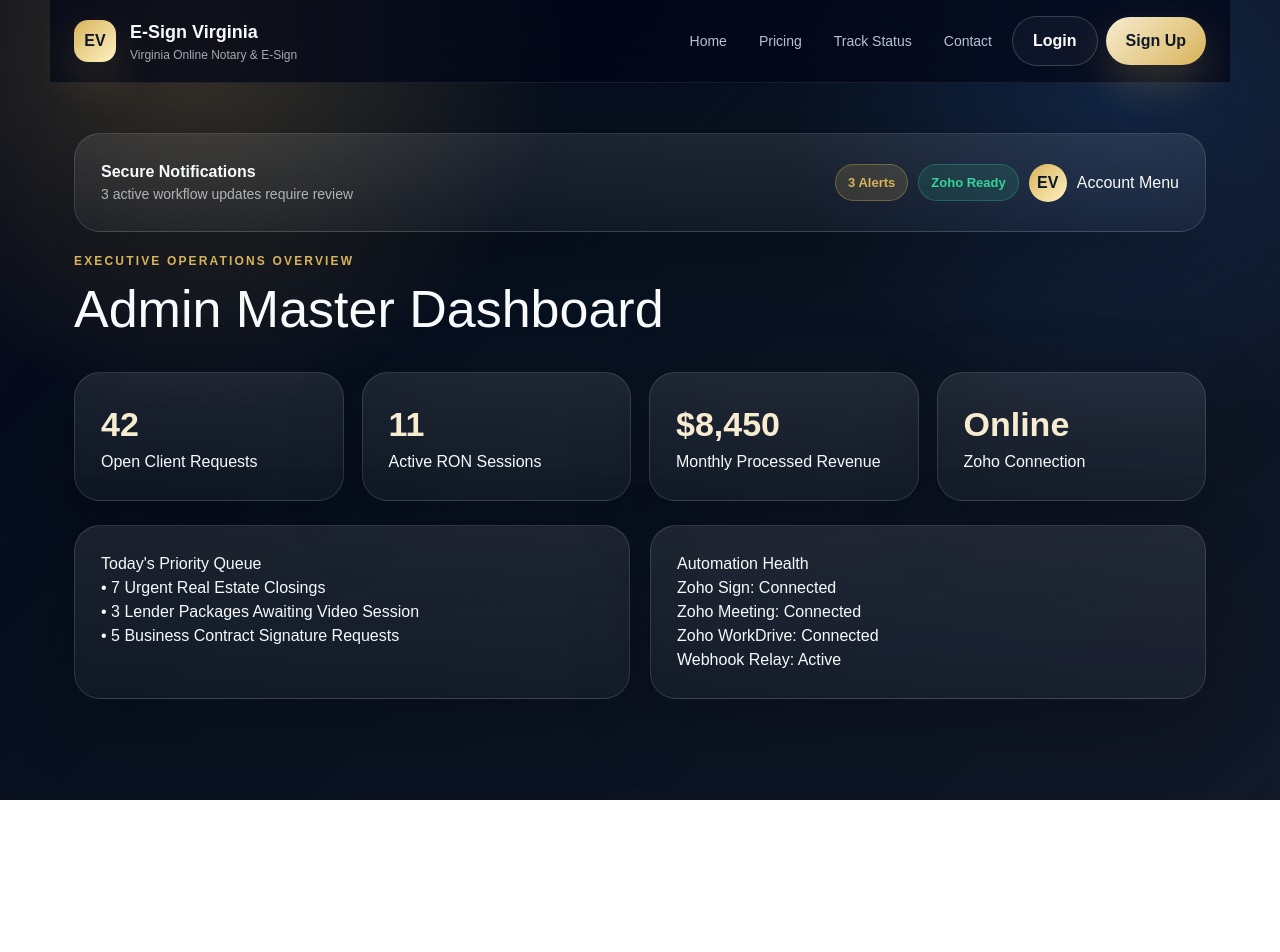
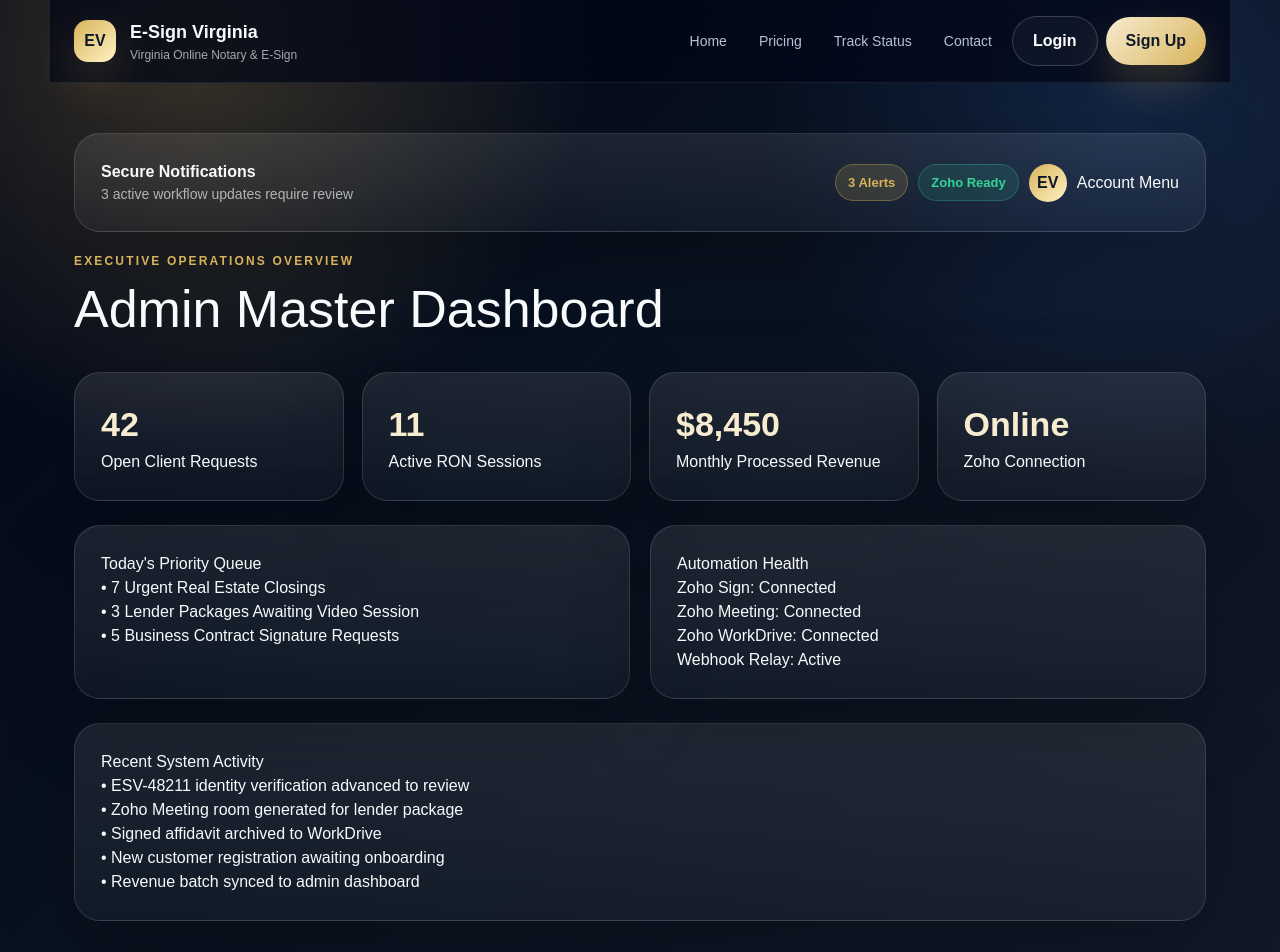
Before and after one commit to rawillia9801/esign, a Next.js app: page /admin in a window 1280 px wide. Shown: the top 952 px of the page. Before the commit the page ends 800 px from the top, so only its background shows below. Built offline with nearby package versions, Linux system fonts and the light colour scheme.

Commit message:
Add live recent activity feed to admin dashboard

```diff
--- a/app/admin/page.tsx
+++ b/app/admin/page.tsx
@@ -1,5 +1,6 @@
 import Header from '../../components/Header'
 import ProfileBar from '../../components/ProfileBar'
+import ActivityFeed from '../../components/ActivityFeed'
 
 export default function AdminDashboard(){
  return (
@@ -32,6 +33,10 @@ export default function AdminDashboard(){
         <p>Webhook Relay: Active</p>
       </div>
     </div>
+
+    <div style={{marginTop:'24px'}}>
+      <ActivityFeed />
+    </div>
    </div>
   </main>
  )
```
